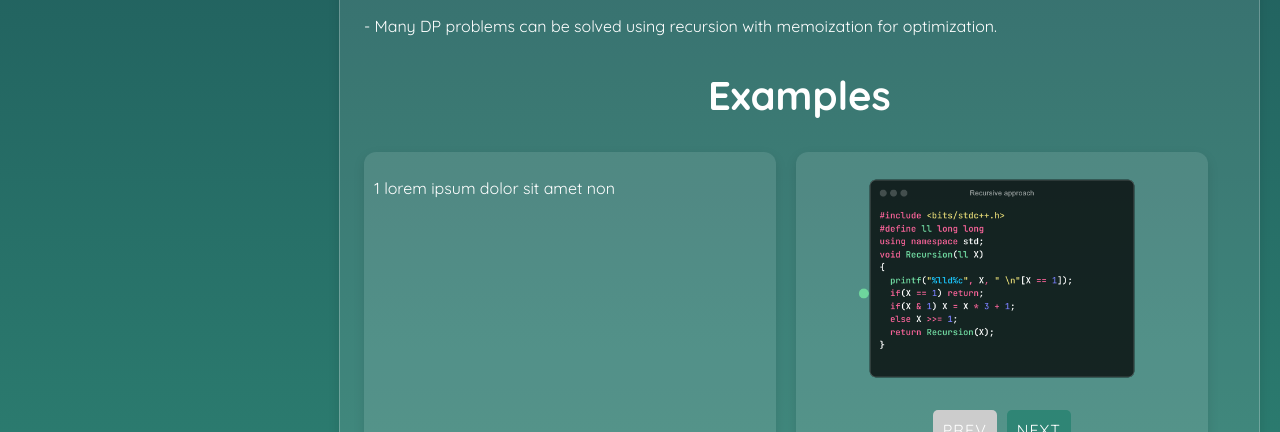
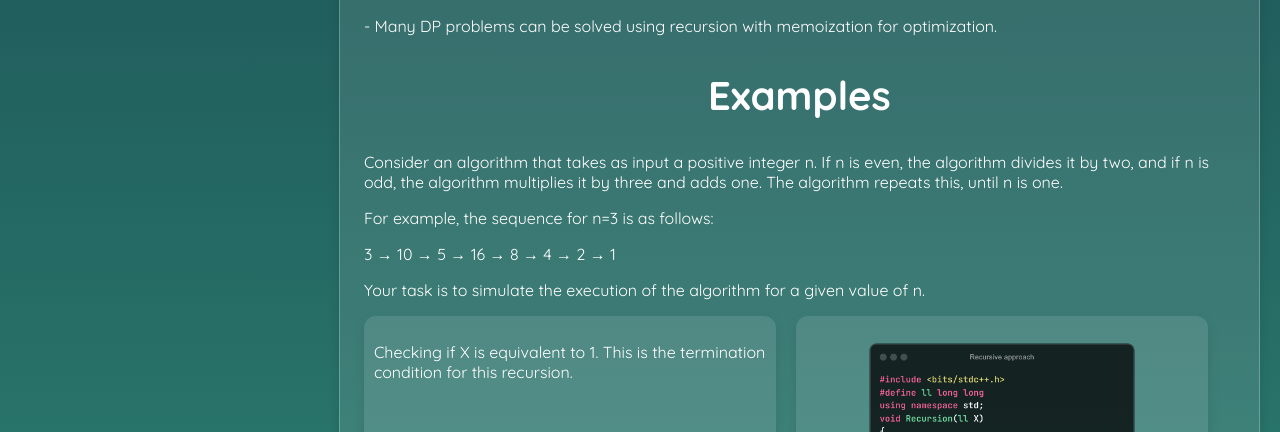
Before and after one commit to najkela/tshp, a React (Vite) app: page /courses/rekurzija in a window 1280 px wide. Shown: the part 1613-2045 px from the top of the page. Built offline with nearby package versions, Linux system fonts and the light colour scheme; no server answers; the database is empty.

Commit message:
ubaceni primeri

```diff
--- a/src/pages/Courses/RekurzijaKurs.jsx
+++ b/src/pages/Courses/RekurzijaKurs.jsx
@@ -85,10 +85,10 @@ const RekurzijaKurs = () => {
     ]
 
     const texts = [
-        "1 lorem ipsum dolor sit amet non",
-        "2 lorem ipsum dolor sit amet non",
-        "3 lorem ipsum dolor sit amet non",
-        "4 lorem ipsum dolor sit amet non"
+        "Checking if X is equivalent to 1. This is the termination condition for this recursion. ",
+        "Checking the parity of X. If the expression `X & 1` (where `&` is the bitwise AND operator in C++) returns 1, then X is an odd number. In this case, we multiply X by three and add one. If it returns 0, we proceed to the `else` branch.",
+        "In the `else` branch, we divide X by two using the fast `>>` operator for right bitwise shifting. ",
+        "We continue the recursion by calling the function `Recursion()` again, passing X with its updated value as a parameter."
 
     ]
 
@@ -232,6 +232,11 @@ const RekurzijaKurs = () => {
 
                     <div id="section7">
                         <h2>Examples</h2>
+                        <p>Consider an algorithm that takes as input a positive integer n. If n is even, the algorithm divides it by two, and if n is odd, the algorithm multiplies it by three and adds one. The algorithm repeats this, until n is one. </p>
+                        <p>For example, the sequence for n=3 is as follows:</p>
+                        <p>3 → 10 → 5 → 16 → 8 → 4 → 2 → 1</p>
+                        <p>Your task is to simulate the execution of the algorithm for a given value of n.</p>
+                        <p></p>
                         <div className="examples-container">
                             <div className="left-section">
                                 <p>{texts[currentIndex]}</p>
```
Lines whose indentation alone changed are shown as unchanged.
